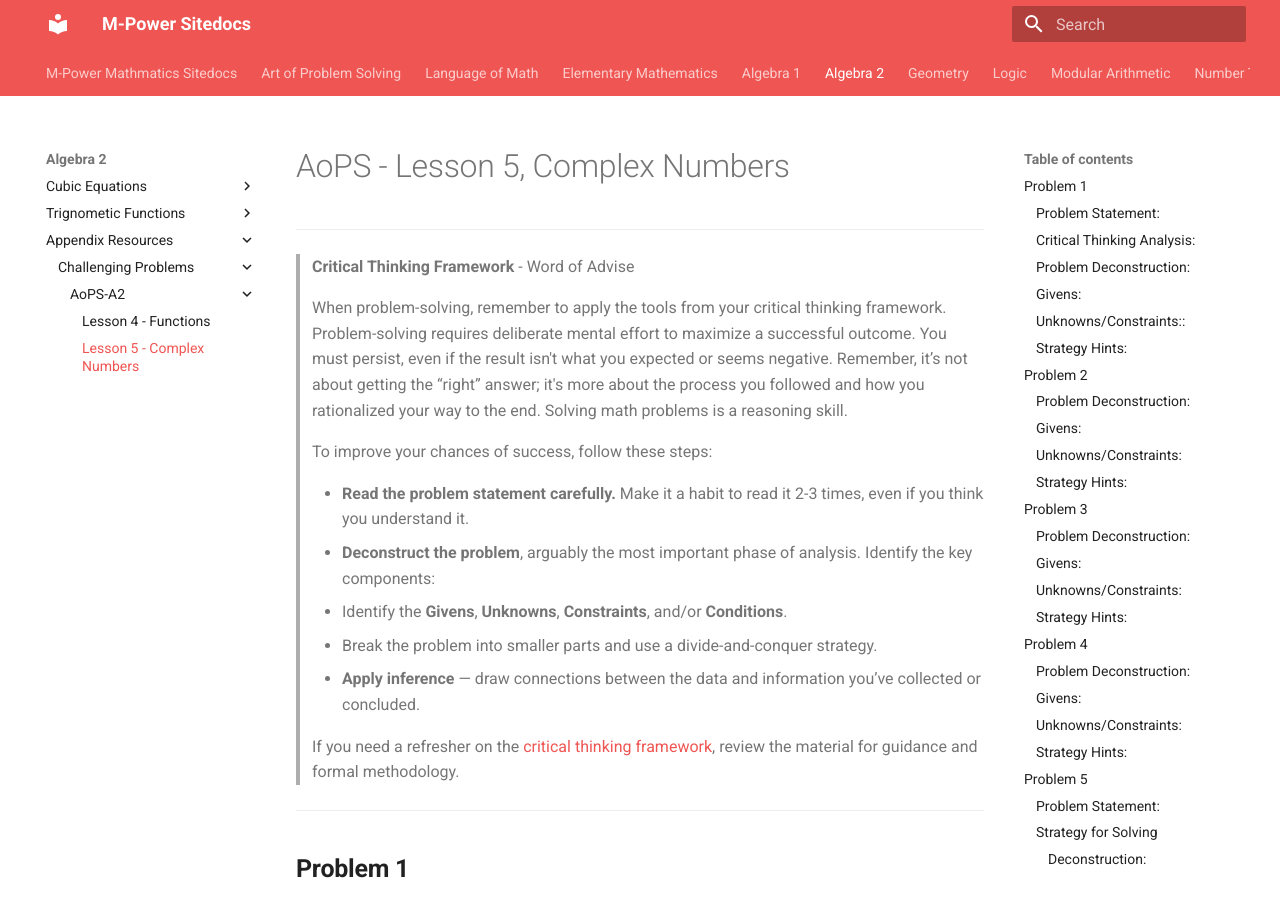
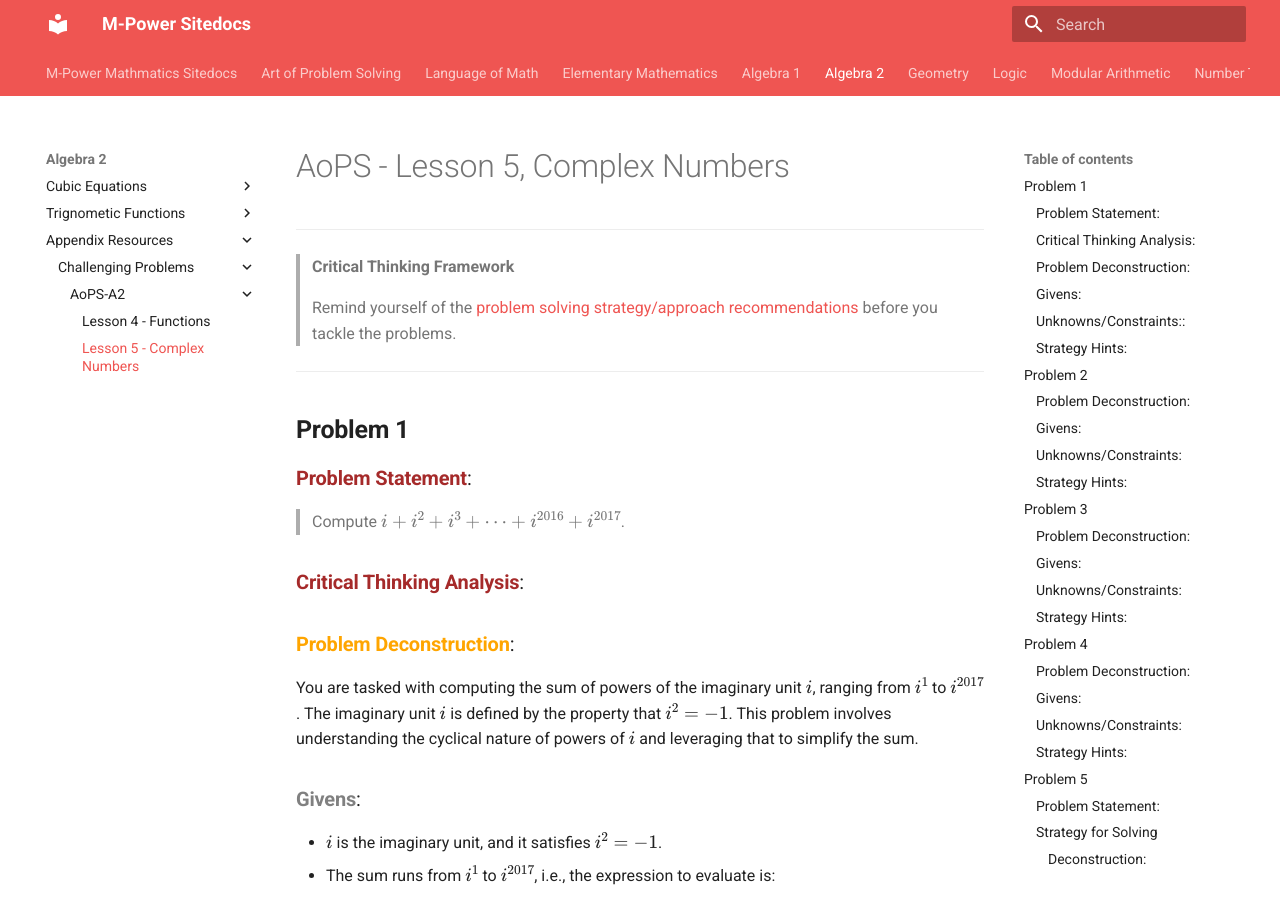
Before and after one commit to baseonballs/mpower-sitedocs, an MkDocs documentation site: the page built from site-docs/mathematics/a2/hw/aops/hw.05.md, in a window 1280 px wide and 900 px high. Built offline with MkDocs 1.6.1 and Material for MkDocs 9.7.7, drawn with Linux system fonts in a browser that asks for light colours; formulas are drawn with MathJax 3.

Commit message:
added shared reference to strategy advise in the problem set 5

```diff
--- a/site-docs/mathematics/a2/hw/aops/hw.05.md
+++ b/site-docs/mathematics/a2/hw/aops/hw.05.md
@@ -2,19 +2,9 @@
 
 ---
 
->**Critical Thinking Framework** - Word of Advise
->
->When problem-solving, remember to apply the tools from your critical thinking framework. Problem-solving requires deliberate mental effort to maximize a successful outcome. You must persist, even if the result isn't what you expected or seems negative. Remember, it’s not about getting the “right” answer; it's more about the process you followed and how you rationalized your way to the end. Solving math problems is a reasoning skill.
+>**Critical Thinking Framework**
 
->To improve your chances of success, follow these steps:
-
->- **Read the problem statement carefully.** Make it a habit to read it 2-3 times, even if you think you understand it.
-- **Deconstruct the problem**, arguably the most important phase of analysis. Identify the key components:
-  1. Identify the **Givens**, **Unknowns**, **Constraints**, and/or **Conditions**.
-  2. Break the problem into smaller parts and use a divide-and-conquer strategy.
-- **Apply inference** — draw connections between the data and information you’ve collected or concluded.
-
->If you need a refresher on the [critical thinking framework](../../../critical-thinking/toolbox/strategies.md), review the material for guidance and formal methodology.
+> Remind yourself of the [problem solving strategy/approach recommendations](../../../critical-thinking/toolbox/advice.md) before you tackle the problems.
 
 ---
 
```
Also changed, not shown: site-docs/mathematics/critical-thinking/toolbox/advice.md (+1 -1 lines).
